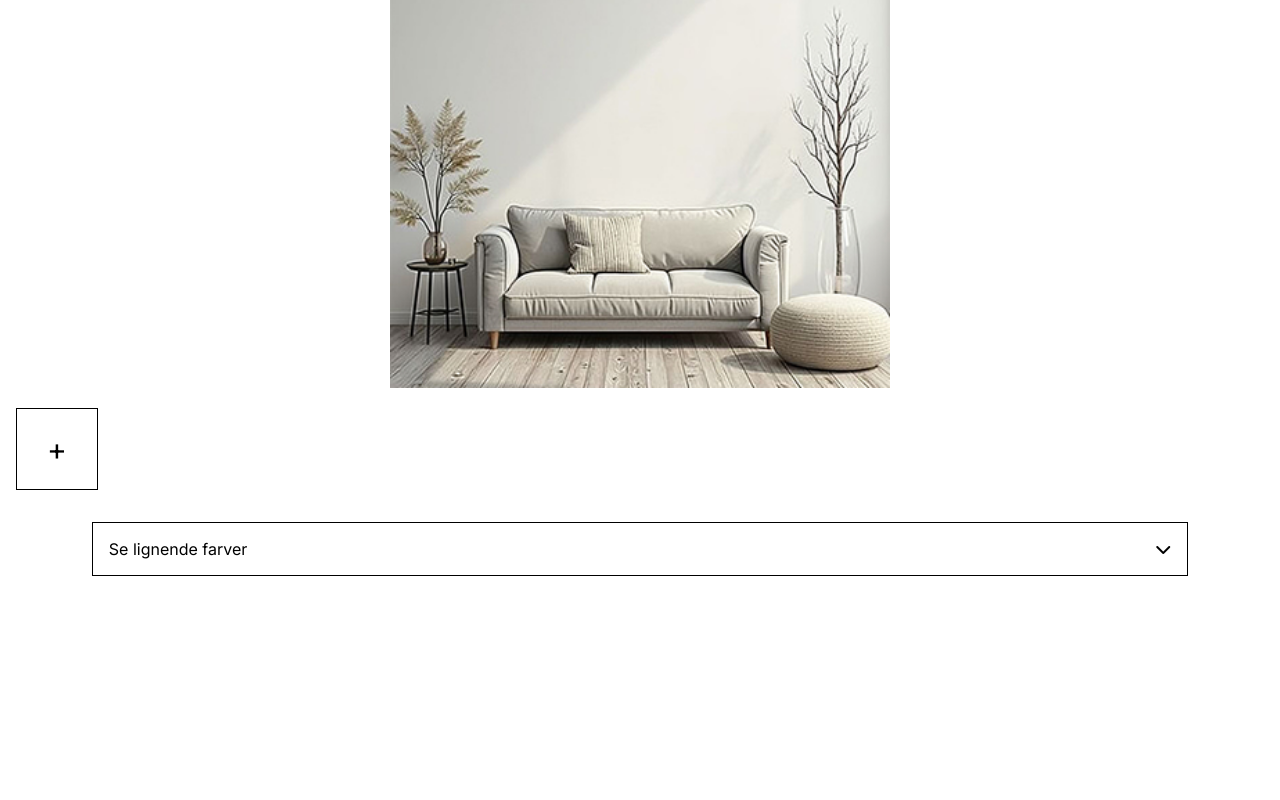
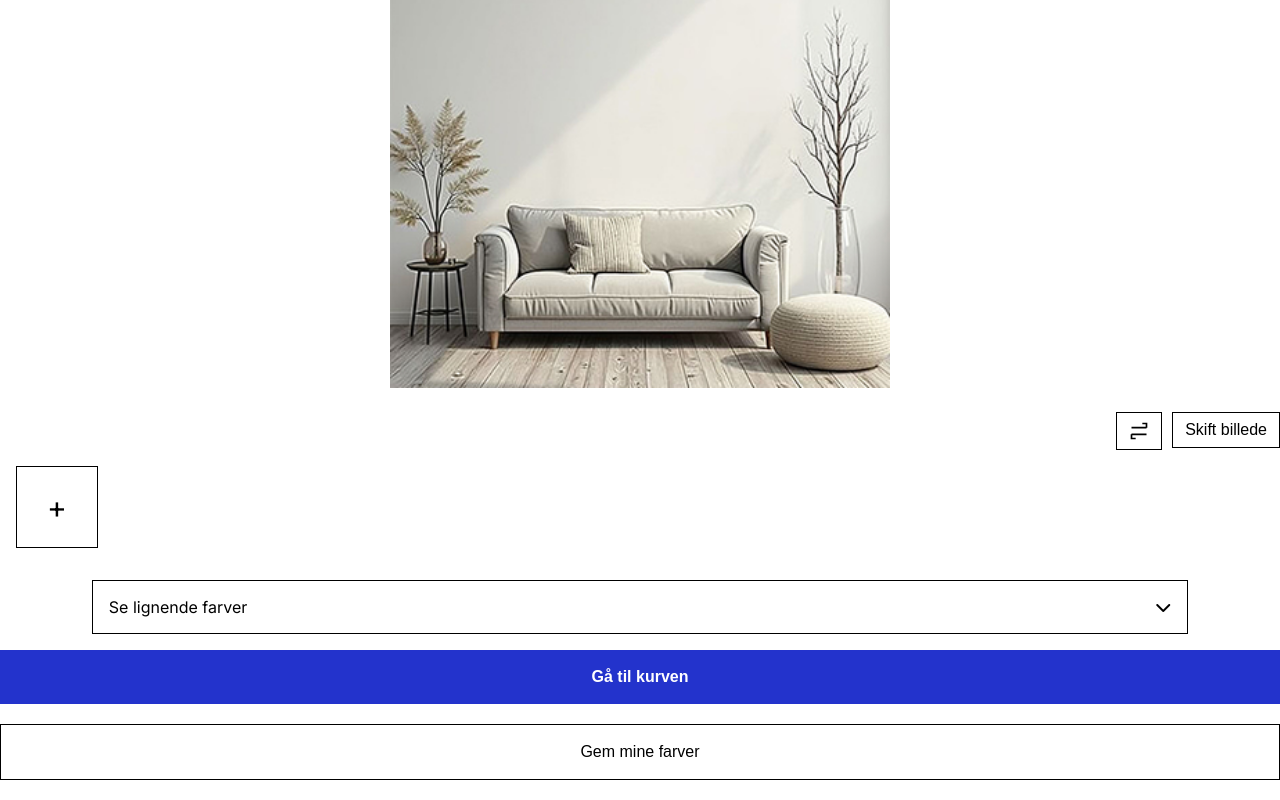
Before and after one commit to emk003/flugger-color-picker, a plain HTML site: page main.html in a window 1280 px wide. Shown: the part 438-1238 px from the top of the page. Before the commit the page ends 1030 px from the top, so only its background shows below. Drawn offline with Linux system fonts and the light colour scheme.

Commit message:
Tilføjet knapper og popup

```diff
--- a/main.html
+++ b/main.html
@@ -247,6 +247,80 @@
       justify-content: center;
     }
 
+    .go-to-cart-btn-ej {
+      width: 100%;
+      padding: 18px;
+      background-color: #2333cc;
+      color: white;
+      font-size: 16px;
+      font-weight: bold;
+      border: none;
+      cursor: pointer;
+    }
+    .see-similar-btn-ej {
+      width: 100%;
+      padding: 18px;
+      margin: 20px 0;
+      border: 1px solid black;
+      background-color: white;
+      font-size: 16px;
+      cursor: pointer;
+    }
+
+    .ej-button-group {
+      display: flex;
+      justify-content: flex-end;
+      gap: 10px;
+      margin-top: 20px;
+    }
+
+    .ej-icon-button,
+    .ej-text-button {
+      border: 1px solid #000;
+      background: #fff;
+      padding: 8px 12px;
+      cursor: pointer;
+      font-size: 16px;
+      display: flex;
+      align-items: center;
+      justify-content: center;
+      text-decoration: none;
+    }
+
+    a{
+      text-decoration: none;
+    }
+
+    .ej-popup {
+      opacity: 0;
+      pointer-events: none;
+      transition: opacity 0.4s ease;
+      position: absolute;
+      top: 0;
+      left: 0;
+      width: 100%;
+      height: 100%;
+      background-color: rgb(255, 255, 255);
+      z-index: 10;
+      display: flex;
+      justify-content: center;
+      align-items: center;
+    }
+
+    .ej-popup.ej-visible {
+      opacity: 1;
+      pointer-events: auto;
+    }
+
+    .ej-popup-content {
+      max-width: 90%;
+      max-height: 90%;
+      width: auto;
+      height: auto;
+    }
+
+
+
   </style>
 </head>
 <body>
@@ -276,9 +350,30 @@
       <div class="ej-slider" id="ej-slider"></div>
     </div>
   </div>
+
   <img id="ej-mainImage" class="ej-room-image" src="foto/Frame 58.jpg" alt="Room">
   <div id="ej-colorLayer" class="ej-color-layer"></div>
+
+<div class="ej-popup" id="ej-popup">
+  <img src="foto/Group 116.png" class="ej-popup-content" alt="Popup Image">
 </div>
+
+</div>
+
+
+<div class="ej-button-group">
+  <button class="ej-icon-button" id="ej-popupBtn">
+    <svg xmlns="http://www.w3.org/2000/svg" width="20" height="20" fill="none" stroke="currentColor" stroke-width="2" viewBox="0 0 24 24">
+      <path d="M16 3h5v5M8 21H3v-5M21 8L3 8M21 16H3"/>
+    </svg>
+  </button>
+  <a href="vælgbillede.html">
+    <button class="ej-text-button">Skift billede</button>
+  </a>
+</div>
+
+
+
 
 <div class="color-row-ek">
     <a href="vælgfarve.html" class="color-box-ek add-box-ek">+</a>
@@ -291,6 +386,11 @@
     <i class="fa-solid fa-chevron-down"></i>
   </div>
   <div id="matchListe-ek" class="match-liste-ek hidden-ek">Klik først på en farve</div>
+</div>
+
+<div>
+  <button class="go-to-cart-btn-ej">Gå til kurven</button>
+  <button class="see-similar-btn-ej">Gem mine farver</button>
 </div>
 
 <script src="database.js"></script>
@@ -405,6 +505,14 @@
     slider.style.left = isDay ? '2px' : '44px';
     slider.style.backgroundColor = isDay ? 'orange' : 'black';
   }
+
+  const popup = document.getElementById("ej-popup");
+  const popupBtn = document.getElementById("ej-popupBtn");
+
+  popupBtn.addEventListener("click", () => {
+    popup.classList.toggle("ej-visible");
+  });
+
 </script>
 </body>
 </html>
```
Also changed, not shown: foto/Group 3.png (added), foto/Group 43.png (added), foto/Group 45.png (added), foto/Rectangle 70.png (added), foto/Rectangle 72.png (added), foto/Vector 6.png (added).
